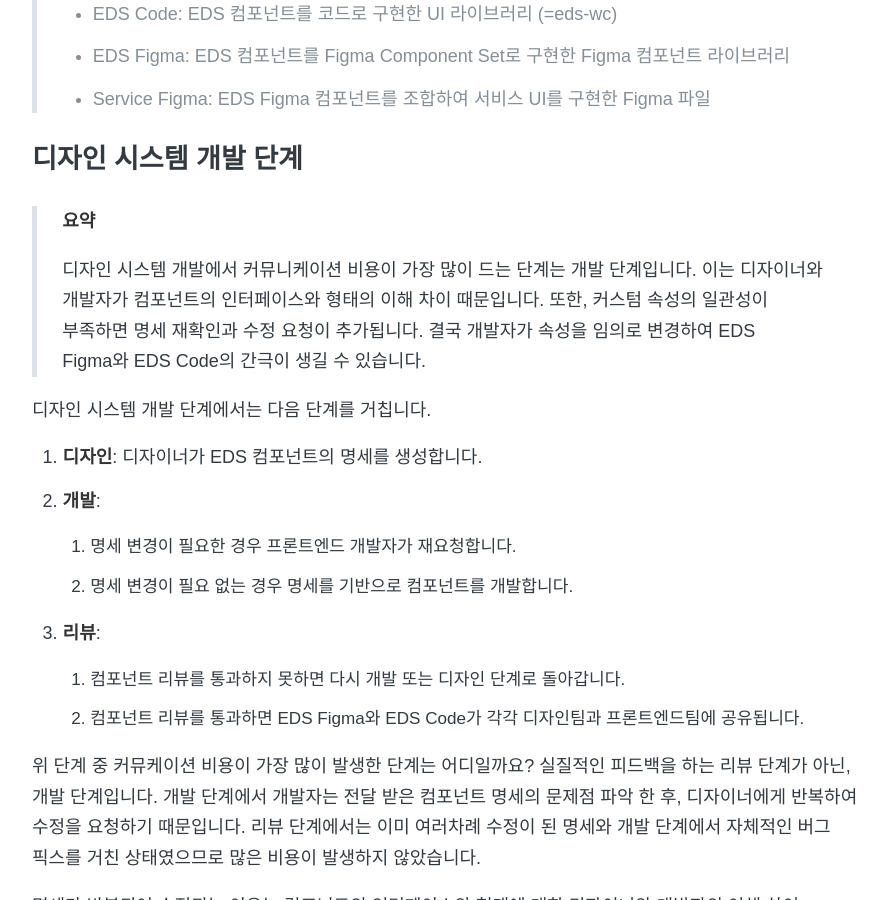
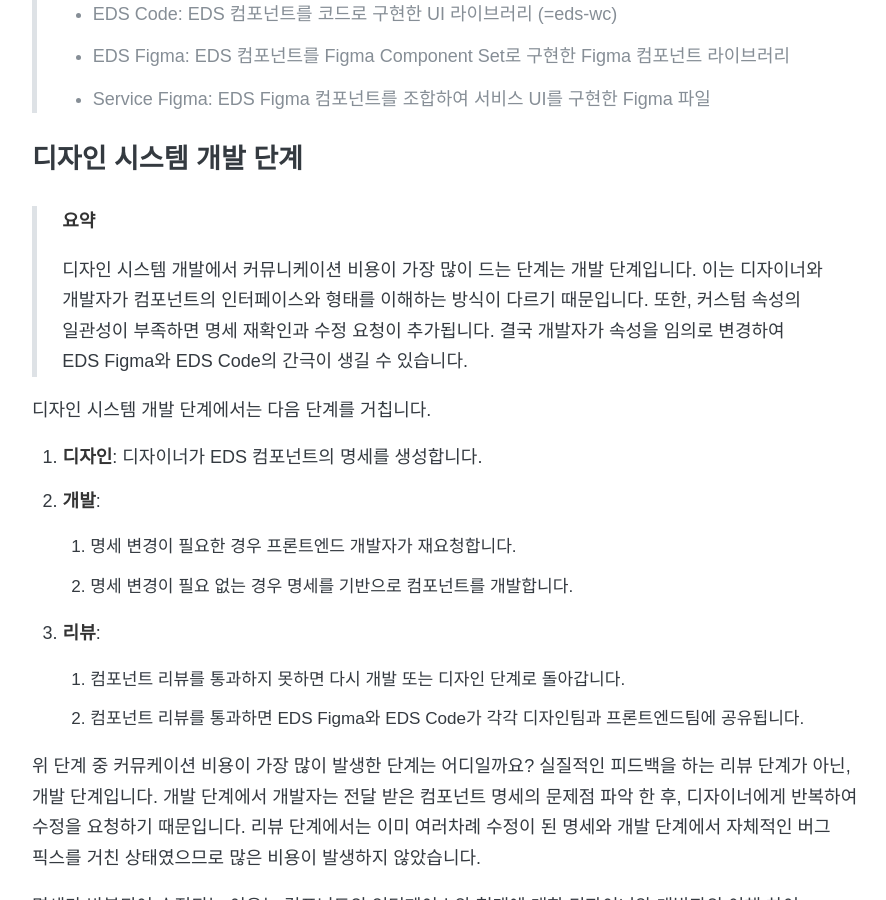
Before and after one commit to 8percent/8percent.github.io, a Jekyll site: the page built from _posts/2024-07-07-frontend-eds-improvement.md, in a window 1280 px wide and 900 px high, scrolled down 926 px. Shown: the whole window, without its empty margins (194-1080 px from the left). Built offline with Jekyll 4.4.1, drawn with Linux system fonts in a browser that asks for light colours; some web fonts are replaced.

Commit message:
Update _posts/2024-07-07-frontend-eds-improvement.md
Co-authored-by: joSeugHee <104751519+joSeugHee@users.noreply.github.com>

```diff
--- a/_posts/2024-07-07-frontend-eds-improvement.md
+++ b/_posts/2024-07-07-frontend-eds-improvement.md
@@ -30,7 +30,7 @@ description: 디자인 시스템과 개발 및 적용 과정의 문제점 분석
 
 > **요약**
 >
-> 디자인 시스템 개발에서 커뮤니케이션 비용이 가장 많이 드는 단계는 개발 단계입니다. 이는 디자이너와 개발자가 컴포넌트의 인터페이스와 형태의 이해 차이 때문입니다. 또한, 커스텀 속성의 일관성이 부족하면 명세 재확인과 수정 요청이 추가됩니다. 결국 개발자가 속성을 임의로 변경하여 EDS Figma와 EDS Code의 간극이 생길 수 있습니다.
+> 디자인 시스템 개발에서 커뮤니케이션 비용이 가장 많이 드는 단계는 개발 단계입니다. 이는 디자이너와 개발자가 컴포넌트의 인터페이스와 형태를 이해하는 방식이 다르기 때문입니다. 또한, 커스텀 속성의 일관성이 부족하면 명세 재확인과 수정 요청이 추가됩니다. 결국 개발자가 속성을 임의로 변경하여 EDS Figma와 EDS Code의 간극이 생길 수 있습니다.
 
 디자인 시스템 개발 단계에서는 다음 단계를 거칩니다.
 
```
